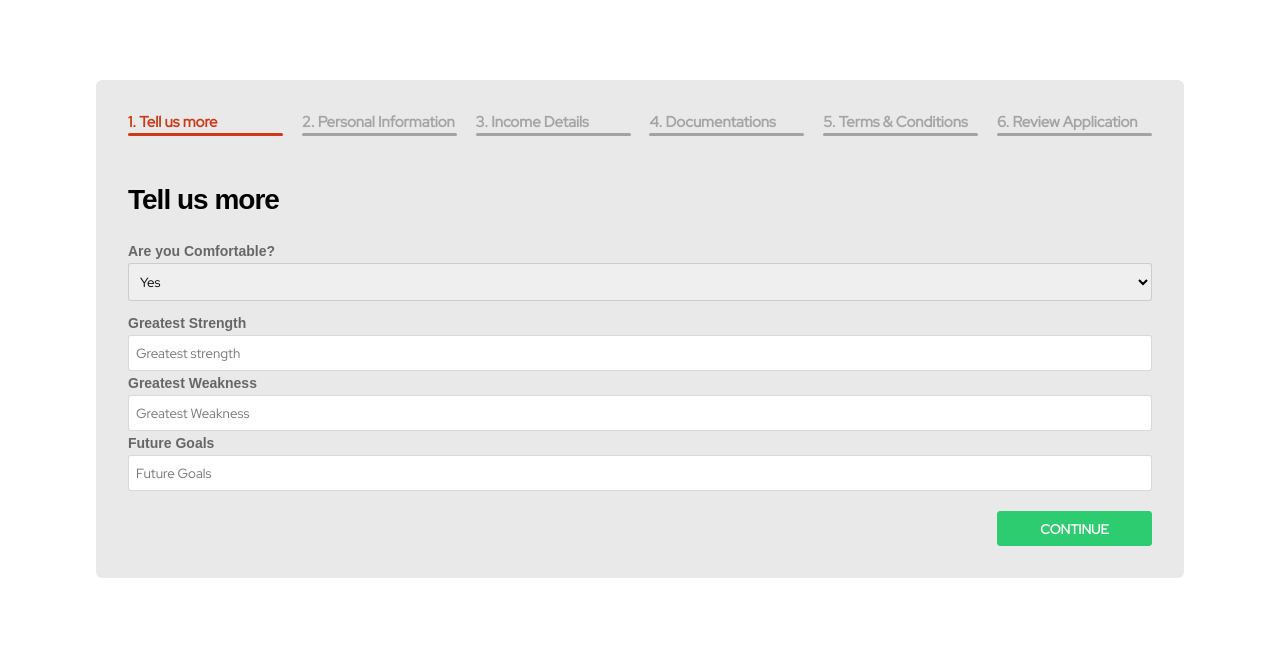
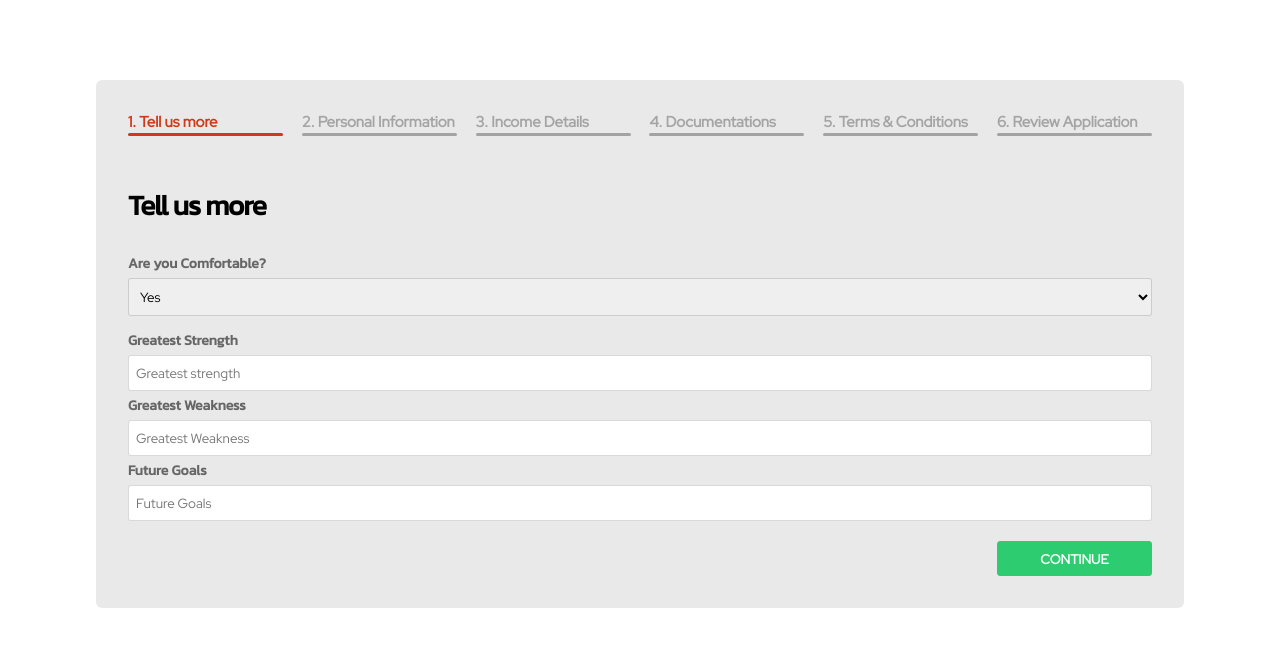
Before and after one commit to ZahidGhafoor/china, a React (Create React App) app: page /products in a window 1280 px wide. Shown: the top 646 px of the page. Built offline with nearby package versions, Linux system fonts and the light colour scheme.

Commit message:
Validation Left & Final Touch Left

```diff
--- a/src/App.css
+++ b/src/App.css
@@ -1,6 +1,7 @@
 @import url('https://fonts.googleapis.com/css2?family=Red+Hat+Display&display=swap');
 
-@import url('https://fonts.googleapis.com/css2?family=Anton&family=Roboto+Mono&display=swap');
+
+@import url('https://fonts.googleapis.com/css2?family=Anton&family=Kanit&family=Roboto+Mono&display=swap');
 
 
 *{
--- a/src/Screens/Venture/Venture.jsx
+++ b/src/Screens/Venture/Venture.jsx
@@ -344,6 +344,8 @@
             }else{
                 setTab(2)
             }
+        }else if(tab == 2){
+
         }
 
         // if (tab >= 6) {
```
